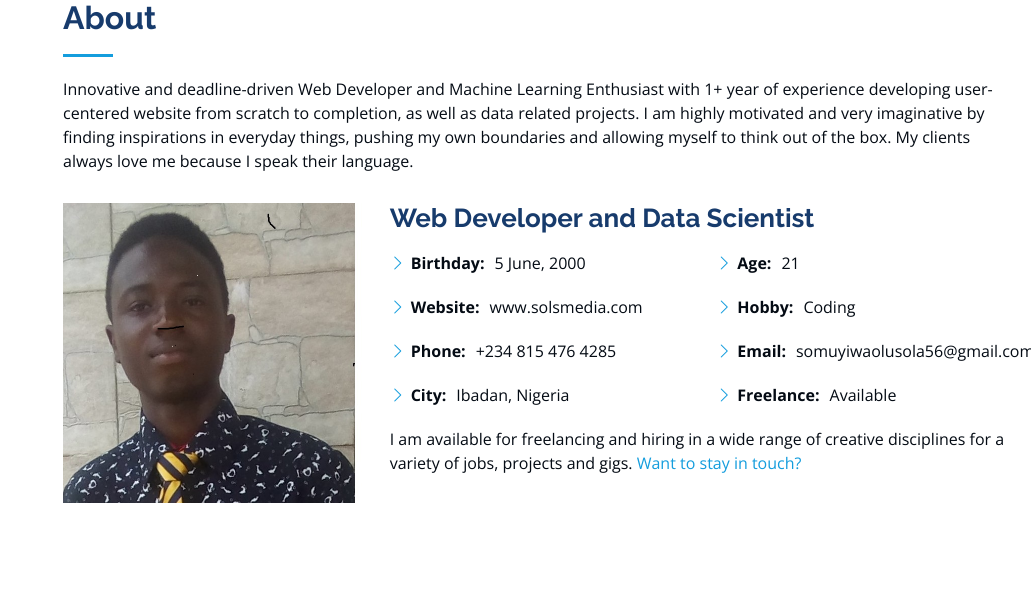
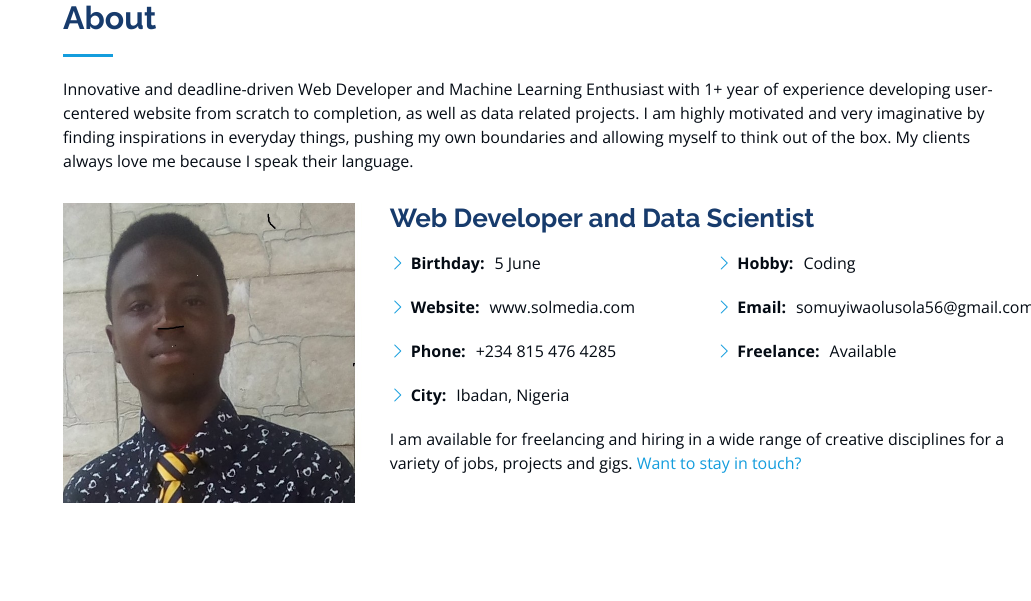
Before and after one commit to Olusols/solsmedia, a Django app: page / in a window 1280 px wide. Shown: the part 861-1462 px from the top of the page, without its empty margins (249-1280 px from the left). Run offline with Django 3.2, Linux system fonts and the light colour scheme; data comes from the database, SQL or seed files in the repository; some libraries are stand-ins or nearby versions.

Commit message:
Update about.html

```diff
--- a/Sols/templates/index/about.html
+++ b/Sols/templates/index/about.html
@@ -27,15 +27,15 @@
             <div class="row">
               <div class="col-lg-6">
                 <ul>
-                  <li><i class="bi bi-chevron-right"></i> <strong>Birthday:</strong> <span>5 June, 2000</span></li>
-                  <li><i class="bi bi-chevron-right"></i> <strong>Website:</strong> <span>www.solsmedia.com</span></li>
+                  <li><i class="bi bi-chevron-right"></i> <strong>Birthday:</strong> <span>5 June</span></li>
+                  <li><i class="bi bi-chevron-right"></i> <strong>Website:</strong> <span>www.solmedia.com</span></li>
                   <li><i class="bi bi-chevron-right"></i> <strong>Phone:</strong> <span>+234 815 476 4285</span></li>
                   <li><i class="bi bi-chevron-right"></i> <strong>City:</strong> <span>Ibadan, Nigeria</span></li>
                 </ul>
               </div>
               <div class="col-lg-6">
                 <ul>
-                  <li><i class="bi bi-chevron-right"></i> <strong>Age:</strong> <span>{{age }}</span></li><!-- use template to customize this -->
+
                   <li><i class="bi bi-chevron-right"></i> <strong>Hobby:</strong> <span>Coding</span></li>
                   <li><i class="bi bi-chevron-right"></i> <strong>Email:</strong> <span>somuyiwaolusola56@gmail.com</span></li>
                   <li><i class="bi bi-chevron-right"></i> <strong>Freelance:</strong> <span>Available</span></li>
```
